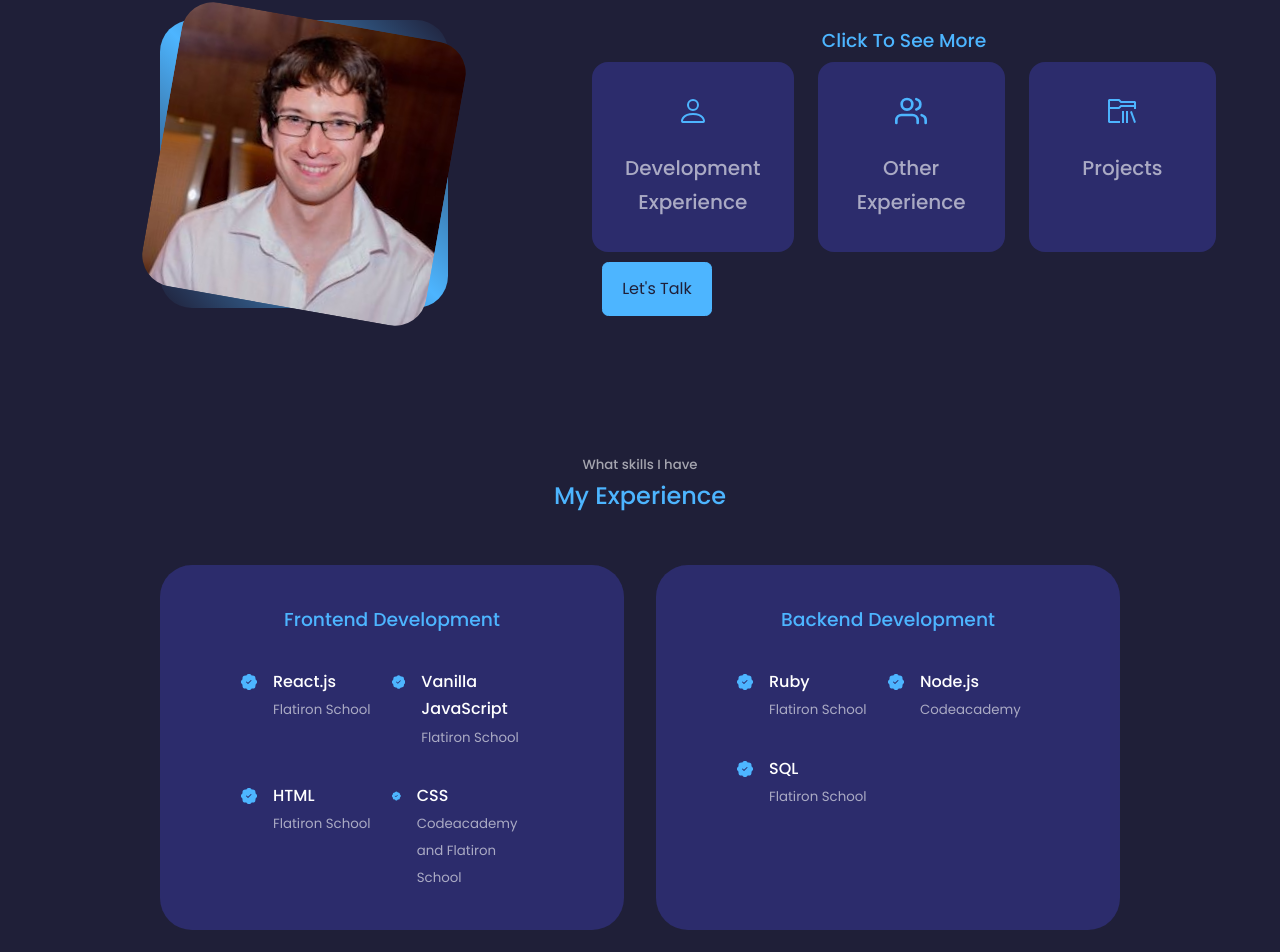
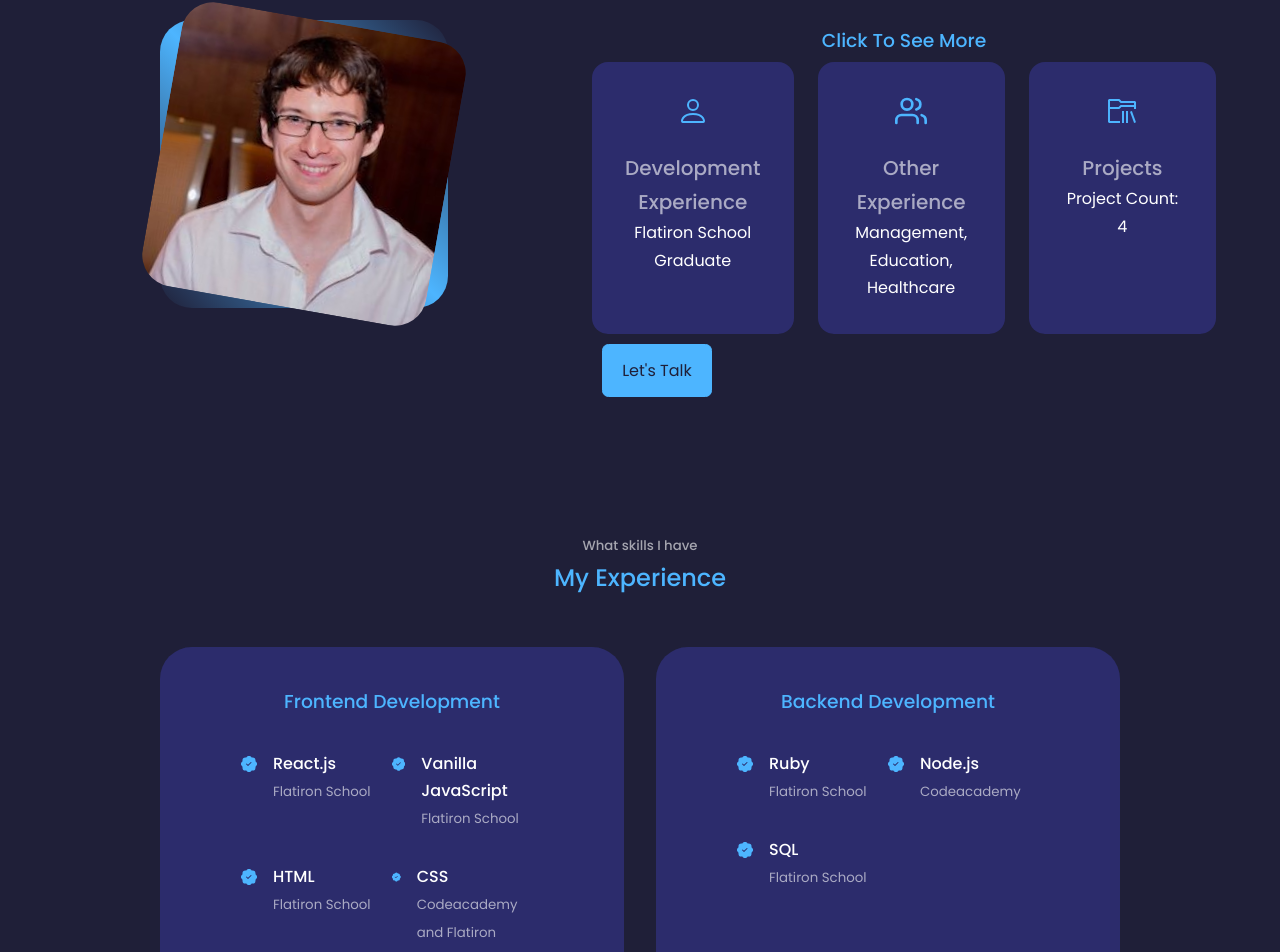
Before and after one commit to ericeinerson/react-portfolio, a React (Create React App) app: page / in a window 1280 px wide. Shown: the part 939-1891 px from the top of the page. Built offline with nearby package versions, Linux system fonts and the light colour scheme.

Commit message:
got rid of see more parts of About Me

```diff
--- a/src/components/About/About.js
+++ b/src/components/About/About.js
@@ -35,7 +35,7 @@ function About() {
             >
               <BsPerson className="about__icon" />
               <h5>Development Experience</h5>
-              {showExperience && <small>Flatiron School Graduate</small>}
+              <small>Flatiron School Graduate</small>
             </article>
 
             <article
@@ -44,14 +44,14 @@ function About() {
             >
               <FiUsers className="about__icon" />
               <h5>Other Experience</h5>
-              {showOther && <small>Management, Education, Healthcare</small>}
+              <small>Management, Education, Healthcare</small>
             </article>
 
             <article
               className="about__card" onClick={() => setShowProject(!showProject)}>
               <VscFolderLibrary className="about__icon" />
               <h5>Projects</h5>
-              {showProject && <small>Project Count: 4</small>}
+              <small>Project Count: 4</small>
             </article>
           </div>
 
--- a/src/components/Nav/Nav.js
+++ b/src/components/Nav/Nav.js
@@ -10,7 +10,6 @@ import ReactTooltip from "react-tooltip";
 function Nav() {
 
   const [activeNav, setActiveNav] = useState("#")
-  const [tooltip, setTooltip] = useState(true);
 
   return (
     <nav>
```
